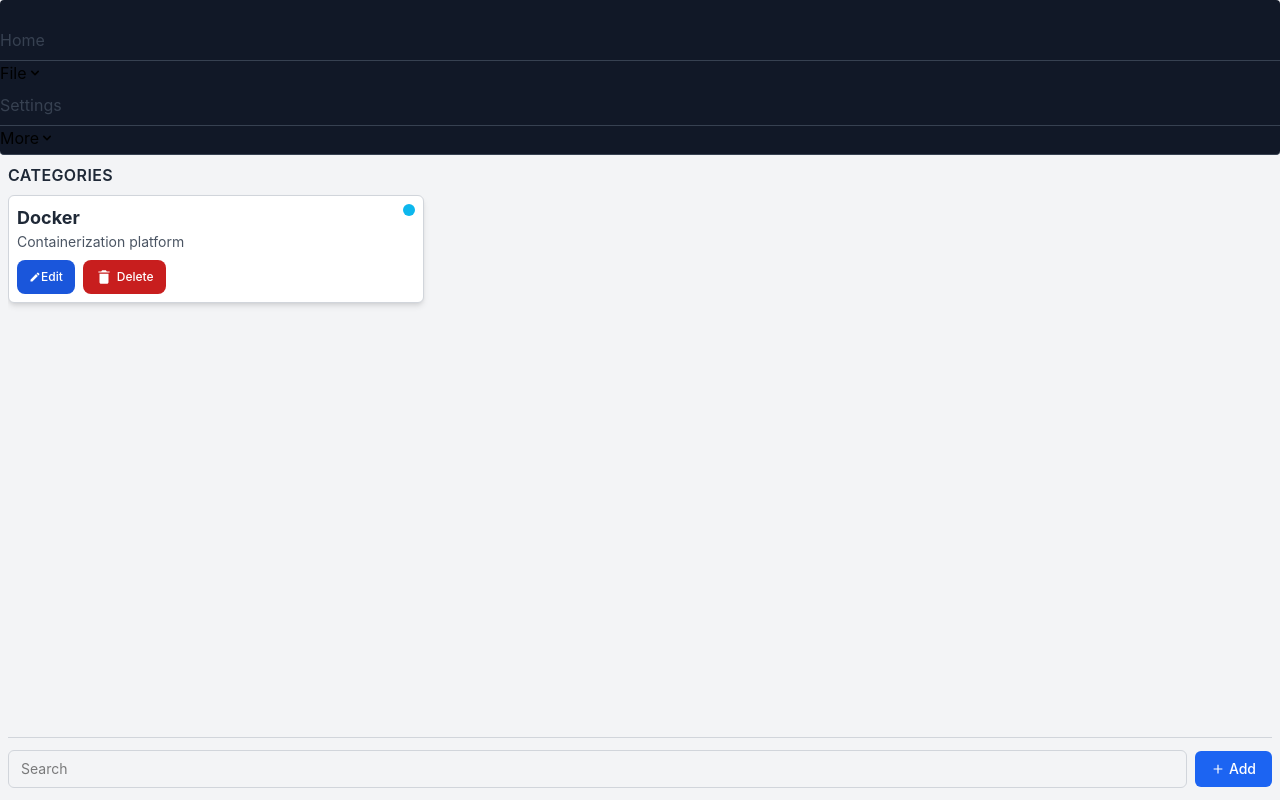
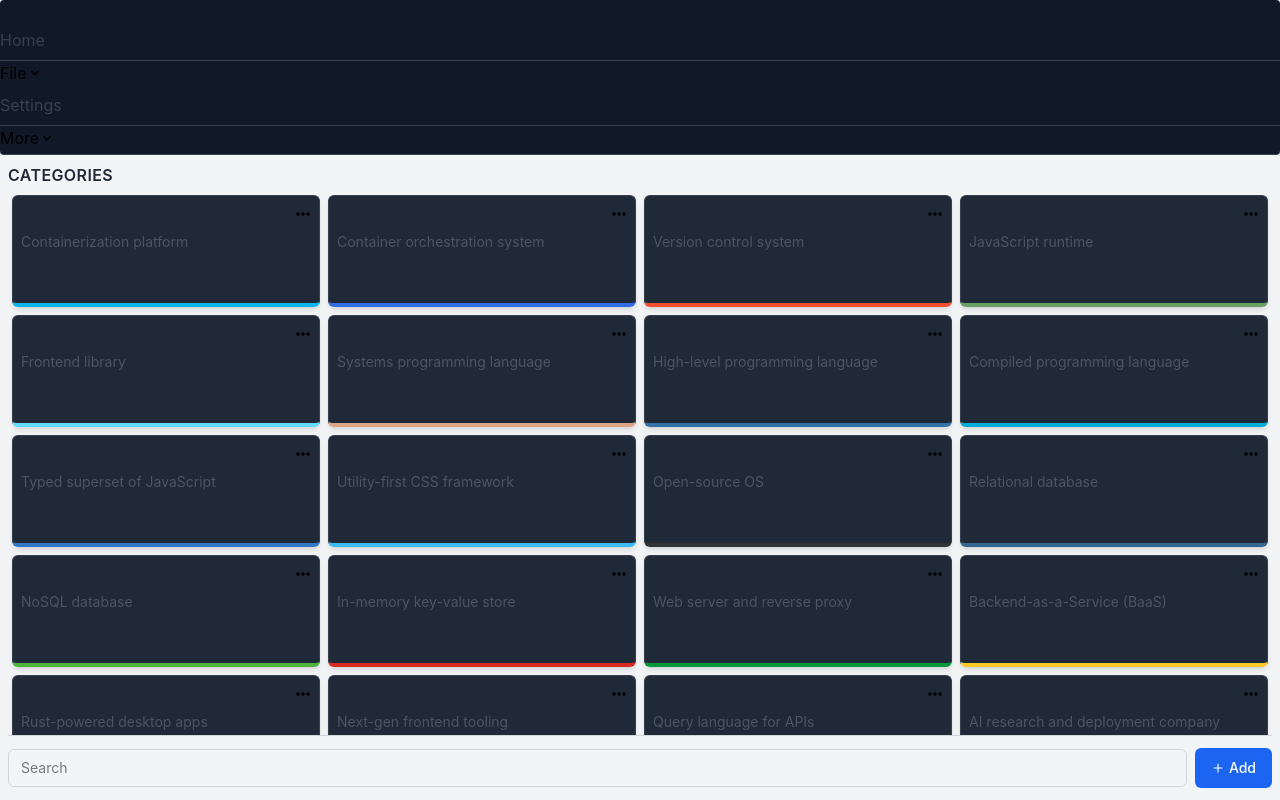
Before and after one commit to abhijith-p-subash/remx, a React (Vite) app: page /categories in a window 1280 px wide. Built offline with nearby package versions, Linux system fonts and the light colour scheme.

Commit message:
ui update

```diff
--- a/src/App.tsx
+++ b/src/App.tsx
@@ -1,8 +1,13 @@
 import { useEffect } from "react";
 import "./App.css";
-import { BrowserRouter as Router, Routes, Route } from "react-router-dom";
+import {
+  BrowserRouter as Router,
+  Routes,
+  Route,
+  Navigate,
+} from "react-router-dom";
 
-import Navbar from "./components/Navbar";
+import Navbar from "./components/AppNavbar";
 
 import Home from "./pages/Home";
 import Settings from "./pages/Settings";
@@ -26,7 +31,8 @@
           <Navbar />
           <div className="flex-1 p-2">
             <Routes>
-              <Route path="/" element={<Home />} />
+              <Route path="/" element={<Navigate to="/home" replace />} />
+              <Route path="/home" element={<Home />} />
               <Route path="/settings" element={<Settings />} />
               <Route path="/categories" element={<Categories />} />
             </Routes>
--- a/src/components/Navbar.tsx
+++ b/src/components/AppNavbar.tsx
@@ -10,7 +10,7 @@
 const navItems = [
   {
     name: "Home",
-    path: "/",
+    path: "/home",
     subItems: [],
   },
   {
--- a/src/pages/Categories.tsx
+++ b/src/pages/Categories.tsx
@@ -1,5 +1,7 @@
 import { useState, useEffect } from "react";
+import { Button, Dropdown, DropdownItem, Card } from "flowbite-react";
 import { IoMdAdd, IoMdTrash, IoMdCreate } from "react-icons/io";
+import { FaEllipsis } from "react-icons/fa6";
 
 interface Category {
   id: number;
@@ -24,7 +26,181 @@
           id: Date.now(),
           name: "Docker",
           description: "Containerization platform",
-          color: "#0db7ed", // Docker blue
+          color: "#0db7ed",
+        },
+        {
+          id: Date.now() + 1,
+          name: "Kubernetes",
+          description: "Container orchestration system",
+          color: "#326ce5",
+        },
+        {
+          id: Date.now() + 2,
+          name: "Git",
+          description: "Version control system",
+          color: "#f1502f",
+        },
+        {
+          id: Date.now() + 3,
+          name: "Node.js",
+          description: "JavaScript runtime",
+          color: "#68a063",
+        },
+        {
+          id: Date.now() + 4,
+          name: "React",
+          description: "Frontend library",
+          color: "#61dafb",
+        },
+        {
+          id: Date.now() + 5,
+          name: "Rust",
+          description: "Systems programming language",
+          color: "#dea584",
+        },
+        {
+          id: Date.now() + 6,
+          name: "Python",
+          description: "High-level programming language",
+          color: "#3572A5",
+        },
+        {
+          id: Date.now() + 7,
+          name: "Go",
+          description: "Compiled programming language",
+          color: "#00ADD8",
+        },
+        {
+          id: Date.now() + 8,
+          name: "TypeScript",
+          description: "Typed superset of JavaScript",
+          color: "#3178c6",
+        },
+        {
+          id: Date.now() + 9,
+          name: "Tailwind CSS",
+          description: "Utility-first CSS framework",
+          color: "#38bdf8",
+        },
+        {
+          id: Date.now() + 10,
+          name: "Linux",
+          description: "Open-source OS",
+          color: "#333",
+        },
+        {
+          id: Date.now() + 11,
+          name: "PostgreSQL",
+          description: "Relational database",
+          color: "#336791",
+        },
+        {
+          id: Date.now() + 12,
+          name: "MongoDB",
+          description: "NoSQL database",
+          color: "#4DB33D",
+        },
+        {
+          id: Date.now() + 13,
+          name: "Redis",
+          description: "In-memory key-value store",
+          color: "#d82c20",
+        },
+        {
+          id: Date.now() + 14,
+          name: "Nginx",
+          description: "Web server and reverse proxy",
+          color: "#009639",
+        },
+        {
+          id: Date.now() + 15,
+          name: "Firebase",
+          description: "Backend-as-a-Service (BaaS)",
+          color: "#FFCA28",
+        },
+        {
+          id: Date.now() + 16,
+          name: "Tauri",
+          description: "Rust-powered desktop apps",
+          color: "#ffc131",
+        },
+        {
+          id: Date.now() + 17,
+          name: "Vite",
+          description: "Next-gen frontend tooling",
+          color: "#646cff",
+        },
+        {
+          id: Date.now() + 18,
+          name: "GraphQL",
+          description: "Query language for APIs",
+          color: "#e535ab",
+        },
+        {
+          id: Date.now() + 19,
+          name: "OpenAI",
+          description: "AI research and deployment company",
+          color: "#10a37f",
+        },
+        {
+          id: Date.now() + 7,
+          name: "Go",
+          description: "Compiled programming language",
+          color: "#00ADD8",
+        },
+        {
+          id: Date.now() + 8,
+          name: "TypeScript",
+          description: "Typed superset of JavaScript",
+          color: "#3178c6",
+        },
+        {
+          id: Date.now() + 9,
+          name: "Tailwind CSS",
+          description: "Utility-first CSS framework",
+          color: "#38bdf8",
+        },
+        {
+          id: Date.now() + 10,
+          name: "Linux",
+          description: "Open-source OS",
+          color: "#333",
+        },
+        {
+          id: Date.now() + 11,
+          name: "PostgreSQL",
+          description: "Relational database",
+          color: "#336791",
+        },
+        {
+          id: Date.now() + 7,
+          name: "Go",
+          description: "Compiled programming language",
+          color: "#00ADD8",
+        },
+        {
+          id: Date.now() + 8,
+          name: "TypeScript",
+          description: "Typed superset of JavaScript",
+          color: "#3178c6",
+        },
+        {
+          id: Date.now() + 9,
+          name: "Tailwind CSS",
+          description: "Utility-first CSS framework",
+          color: "#38bdf8",
+        },
+        {
+          id: Date.now() + 10,
+          name: "Linux",
+          description: "Open-source OS",
+          color: "#333",
+        },
+        {
+          id: Date.now() + 11,
+          name: "PostgreSQL",
+          description: "Relational database",
+          color: "#336791",
         },
       ]);
     }
@@ -80,49 +256,55 @@
   );
 
   return (
-    <div className="min-h-screen flex flex-col bg-gray-100 dark:bg-gray-900">
+    <div className="min-h-screen flex flex-col">
       <section className="flex-1 overflow-hidden">
         <h5 className="text-md font-semibold mb-2 text-gray-800 dark:text-gray-100 uppercase tracking-wide">
           Categories
         </h5>
 
         {/* Category List */}
-        <div className="grid grid-cols-3 gap-2">
+        <div className="overflow-y-auto max-h-[calc(102vh-160px)] px-1">
+          <div className="grid grid-cols-4 gap-2">
             {filteredCategories.map((cat) => (
               <div
                 key={cat.id}
-              className="p-2 rounded-md shadow-md border border-gray-300 dark:border-gray-700 bg-white dark:bg-gray-800 relative"
+                className="cursor-pointer min-h-28 p-2 rounded-md shadow-md border border-b-4 border-gray-700  bg-gray-800 relative"
+                style={{ borderBottomColor: cat.color }}
               >
-              <span
+                <div className="w-full flex justify-between">
+                  {/* <span
                 className="absolute w-3 h-3 rounded-full top-2 right-2"
                 style={{ backgroundColor: cat.color }}
-              ></span>
-              <h3 className="text-lg font-bold text-gray-800 dark:text-white">
+              ></span> */}
+                  <h3 className="truncate text-lg font-bold text-gray-800 dark:text-white">
                     {cat.name}
                   </h3>
+
+                  <Dropdown
+                    label=""
+                    dismissOnClick={false}
+                    renderTrigger={() => (
+                      <span>
+                        <button>
+                          <FaEllipsis />
+                        </button>
+                      </span>
+                    )}
+                  >
+                    <DropdownItem onClick={() => handleEdit(cat)}>
+                      <IoMdCreate className="text-lg me-1" /> Edit
+                    </DropdownItem>
+                    <DropdownItem onClick={() => handleDelete(cat.id)}>
+                      <IoMdTrash className="text-lg me-1" /> Delete
+                    </DropdownItem>
+                  </Dropdown>
+                </div>
                 <p className="text-sm text-gray-600 dark:text-gray-300 mb-2">
                   {cat.description}
                 </p>
-              <div className="flex gap-2">
-                <button
-                  onClick={() => handleEdit(cat)}
-                  type="button"
-                  className="px-3 py-2 text-xs font-medium text-center inline-flex items-center text-white bg-blue-700 rounded-lg hover:bg-blue-800 focus:ring-4 focus:outline-none focus:ring-blue-300 dark:bg-blue-600 dark:hover:bg-blue-700 dark:focus:ring-blue-800"
-                >
-                  <IoMdCreate />
-                  Edit
-                </button>
-                <button
-                  onClick={() => handleDelete(cat.id)}
-                  type="button"
-                  className="px-3 py-2 text-xs font-medium text-center inline-flex items-center text-white bg-red-700 rounded-lg hover:bg-red-800 focus:ring-4 focus:outline-none focus:ring-red-300 dark:bg-red-600 dark:hover:bg-red-700 dark:focus:ring-red-800"
-                >
-                  <IoMdTrash className="text-lg me-1" />
-                  Delete
-                </button>
-              </div>
               </div>
             ))}
+          </div>
         </div>
       </section>
 
@@ -136,12 +318,12 @@
             onChange={(e) => setSearch(e.target.value)}
             className="w-full px-3 py-2 text-sm rounded-md border border-gray-300 focus:ring-2 focus:ring-green-500 focus:outline-none dark:bg-gray-700 dark:border-gray-600 dark:text-white"
           />
-          <button
+          <Button
             onClick={() => setShowModal(true)}
             className="flex items-center gap-1 px-4 py-2 text-sm font-medium rounded-md bg-blue-600 hover:bg-blue-700 text-white dark:bg-blue-500 dark:hover:bg-blue-600"
           >
             <IoMdAdd className="text-white font-bold" /> Add
-          </button>
+          </Button>
         </div>
       </footer>
 
@@ -192,18 +374,18 @@
               />
             </div>
             <div className="flex justify-end gap-2">
-              <button
+              <Button
                 onClick={resetForm}
                 className="px-4 py-2 text-sm rounded-md bg-gray-200 dark:bg-gray-600 hover:bg-gray-300 dark:hover:bg-gray-500 text-gray-800 dark:text-white"
               >
                 Cancel
-              </button>
-              <button
+              </Button>
+              <Button
                 onClick={handleSaveCategory}
                 className="px-4 py-2 text-sm rounded-md bg-blue-600 hover:bg-blue-700 text-white"
               >
                 {editingCategory ? "Update" : "Add"}
-              </button>
+              </Button>
             </div>
           </div>
         </div>
--- a/src/pages/Home.tsx
+++ b/src/pages/Home.tsx
@@ -2,6 +2,7 @@
 import { MdContentCopy } from "react-icons/md";
 import { TiTick } from "react-icons/ti";
 import { useState } from "react";
+import {Button} from 'flowbite-react'
 
 const techList = [
   "Docker", "npm", "Python", "JavaScript", "Rust", "TypeScript",
@@ -93,18 +94,18 @@
             placeholder="Search"
             className="w-full px-3 py-2 text-sm rounded-md border border-gray-300 focus:ring-2 focus:ring-green-500 focus:outline-none dark:bg-gray-700 dark:border-gray-600 dark:text-white"
           />
-          <button
+          <Button
             type="button"
             className="px-4 py-2 text-sm font-medium rounded-md bg-blue-600 hover:bg-blue-700 text-white dark:bg-blue-500 dark:hover:bg-blue-600"
           >
             Default
-          </button>
-          <button
+          </Button>
+          <Button
             type="button"
             className="px-4 py-2 text-sm font-medium rounded-md bg-green-600 hover:bg-green-700 text-white dark:bg-green-500 dark:hover:bg-green-600"
           >
             Export
-          </button>
+          </Button>
         </div>
       </footer>
     </div>
```
Lines whose indentation alone changed are shown as unchanged.
